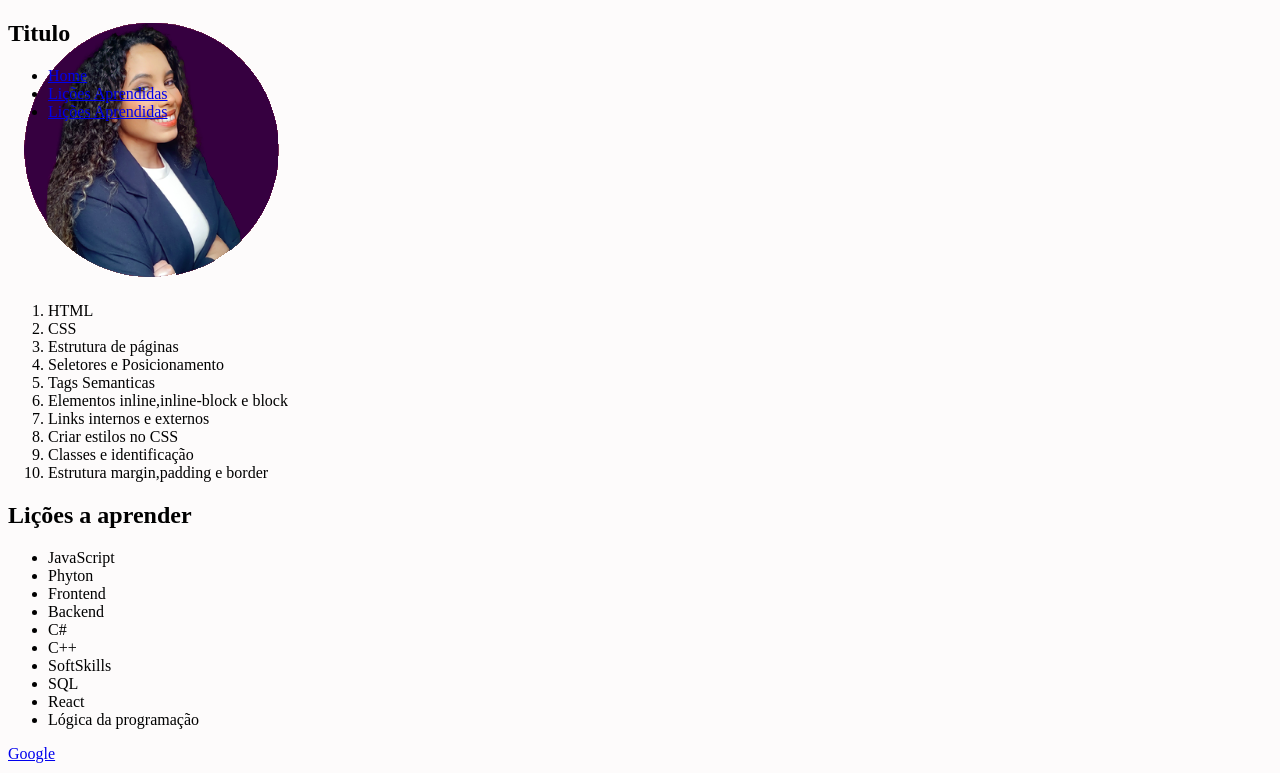
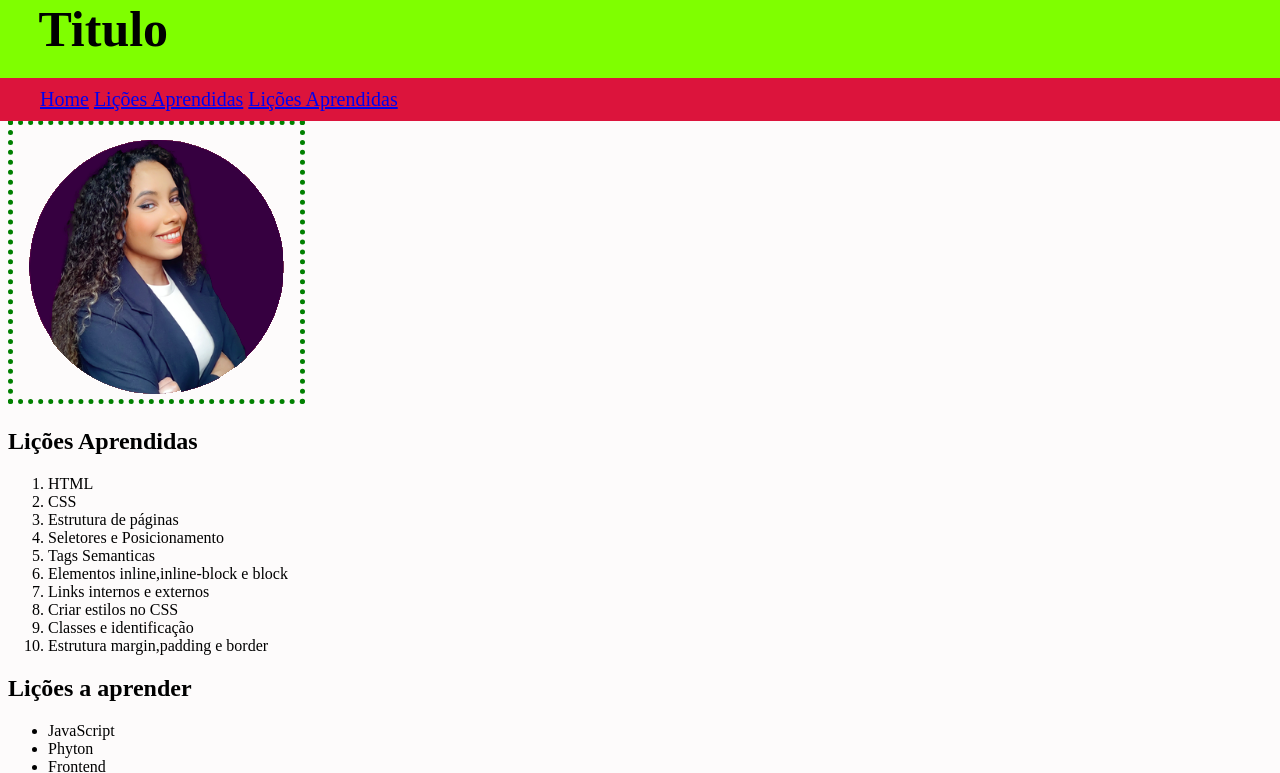
Before and after one commit to raquelsscode/Lessons-Learned, a website: page index.html in a window 1280 px wide. Shown: the top 773 px of the page. Drawn offline with Linux system fonts and the light colour scheme.

Commit message:
Adicionado requisito 13

```diff
--- a/index.html
+++ b/index.html
@@ -15,10 +15,10 @@
             <h1 id="titulo">Titulo</h1>
         </section>
         <nav id="nav">
-            <ul id="menu">
-                <li><a href="#titulo">Home</a></li>
-                <li><a href="#licoes_aprendidas">Lições Aprendidas</a></li>
-                <li><a href="#licoes_a_aprender">Lições Aprendidas</a></li>
+            <ul class="menu">
+                <li class="menu"><a href="#titulo">Home</a></li>
+                <li class="menu"><a href="#licoes_aprendidas">Lições Aprendidas</a></li>
+                <li class="menu"><a href="#licoes_a_aprender">Lições Aprendidas</a></li>
             </ul>
         </nav>
 
@@ -26,6 +26,7 @@
     <main id="main">
         <section>
             <img src="Raquel Santos.png" alt="Raquel sorrindo de braços cruzados" id="minha_foto">
+            <h1>Lições Aprendidas</h1>
             <ol id="licoes_aprendidas">
                 <li>HTML</li>
                 <li>CSS</li>
@@ -55,8 +56,10 @@
             <a href="https://www.google.com.br/" target="_blank">Google</a>
         </section>
         <article>
-            <p>Até aqui na trybe, esta sendo tudo e mais um pouco do que eu esperava, é só o começo e já quero aprender muito mais, por exemplo, aprendi comandos no terminal que pensei um dia ser coisa de outro mundo, e complexo demais para mim, assim como o Git e GitHub que algumas vezes aqui ou lá ainda apanho para assimilar os comandos, mas pra. Agora estou no módulo de HTML e CSS, e confesso que no inicio pensei ser complicado, mas conforme fui praticando e pesquisando, agora me sinto capaz de criar meu próprio blog ou site, com as estruturas do HTML e a estilização do CSS</p>
-            </article>
+            <p>Até aqui na trybe, esta sendo tudo e mais um pouco do que eu esperava, é só o começo e já quero aprender muito mais, por exemplo, aprendi comandos no terminal que pensei um dia ser coisa de outro mundo, e complexo demais para mim, assim como
+                o Git e GitHub que algumas vezes aqui ou lá ainda apanho para assimilar os comandos, mas pra. Agora estou no módulo de HTML e CSS, e confesso que no inicio pensei ser complicado, mas conforme fui praticando e pesquisando, agora me sinto
+                capaz de criar meu próprio blog ou site, com as estruturas do HTML e a estilização do CSS</p>
+        </article>
         <aside>
             <section>
                 <p>Meu aprendizado começou com Unix&Bash, onde aprendi sobre os comandos no terminal, logo após sobreGit&GitHub, sobre como colocar meus projetos em um repositório remoto, e sobre como a Internetfunciona e por ultimo sobre HTML e CSS.</p>
--- a/style.css
+++ b/style.css
@@ -1,17 +1,53 @@
 body {
-    background-color:rgb(253, 251, 251);
+    background-color: rgb(253, 251, 251);
 }
+
 #cabecalho {
-    position:fixed;
-    top:0px;
+    position: fixed;
+    top: 0px;
+    left: 0px;
+    background-color: chartreuse;
+    width: 100%;
+    ;
+}
 
+#titulo {
+    display: inline;
+    font-size: 50px;
+    padding-left: 3%;
 }
+
 #rodape {
     font-family: 'Franklin Gothic Medium', 'Arial Narrow', Arial, sans-serif;
     font-size: 15px;
     color: azure;
-background-color: chartreuse;
+    background-color: chartreuse;
 }
+
 p {
     line-height: 130%;
+    text-align: justify;
 }
+
+#main {
+    margin-top: 120px;
+}
+
+.menu {
+    display: inline;
+    font-size: 20px;
+}
+
+#nav {
+    display: inline-block;
+    padding-top: 10px;
+    padding-bottom: 10px;
+    background-color: crimson;
+    margin-top: 20px;
+    width: 100%;
+}
+
+#minha_foto {
+    border: 5px solid green;
+    border-style: dotted;
+}
```
